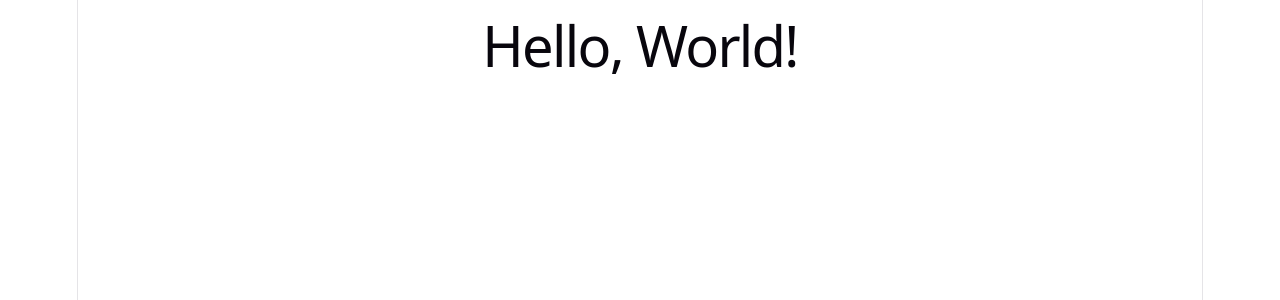
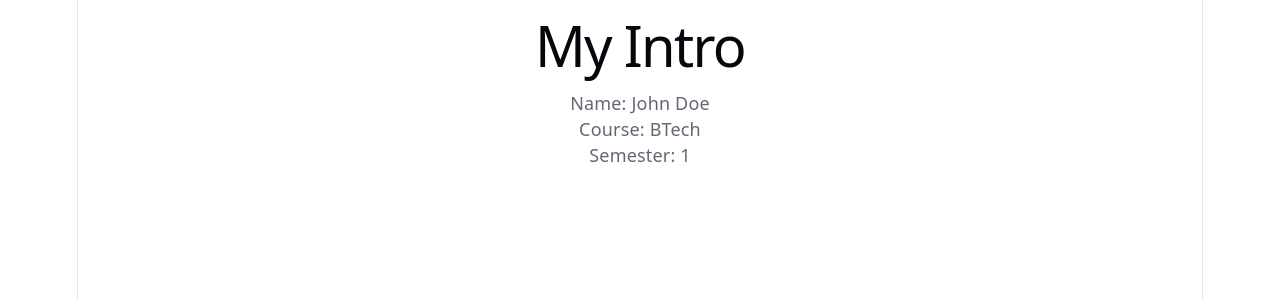
Before and after one commit to pahulmeet-singh/INT252, a React (Vite) app in the folder reactet/: page / in a window 1280 px wide. Shown: the top 300 px of the page. Built offline with nearby package versions, Linux system fonts and the light colour scheme.

Commit message:
new function

```diff
--- a/reactet/src/App.jsx
+++ b/reactet/src/App.jsx
@@ -1,10 +1,26 @@
 // printing hello world in react
+// function App() {
+//   return (
+//     <div>
+//       <h1>Hello, World!</h1>
+//     </div>
+//   );
+// }
+
+// export default App;
+
 function App() {
-  return (
+  const name = "John Doe";
+  const course = "BTech";
+  const sem = 1;
+  return(
     <div>
-      <h1>Hello, World!</h1>
+      <h1>My Intro</h1>
+      <p>Name: {name}</p>
+      <p>Course: {course}</p>
+      <p>Semester: {sem}</p>
     </div>
-  );
+  )
 }
 
 export default App;
```
